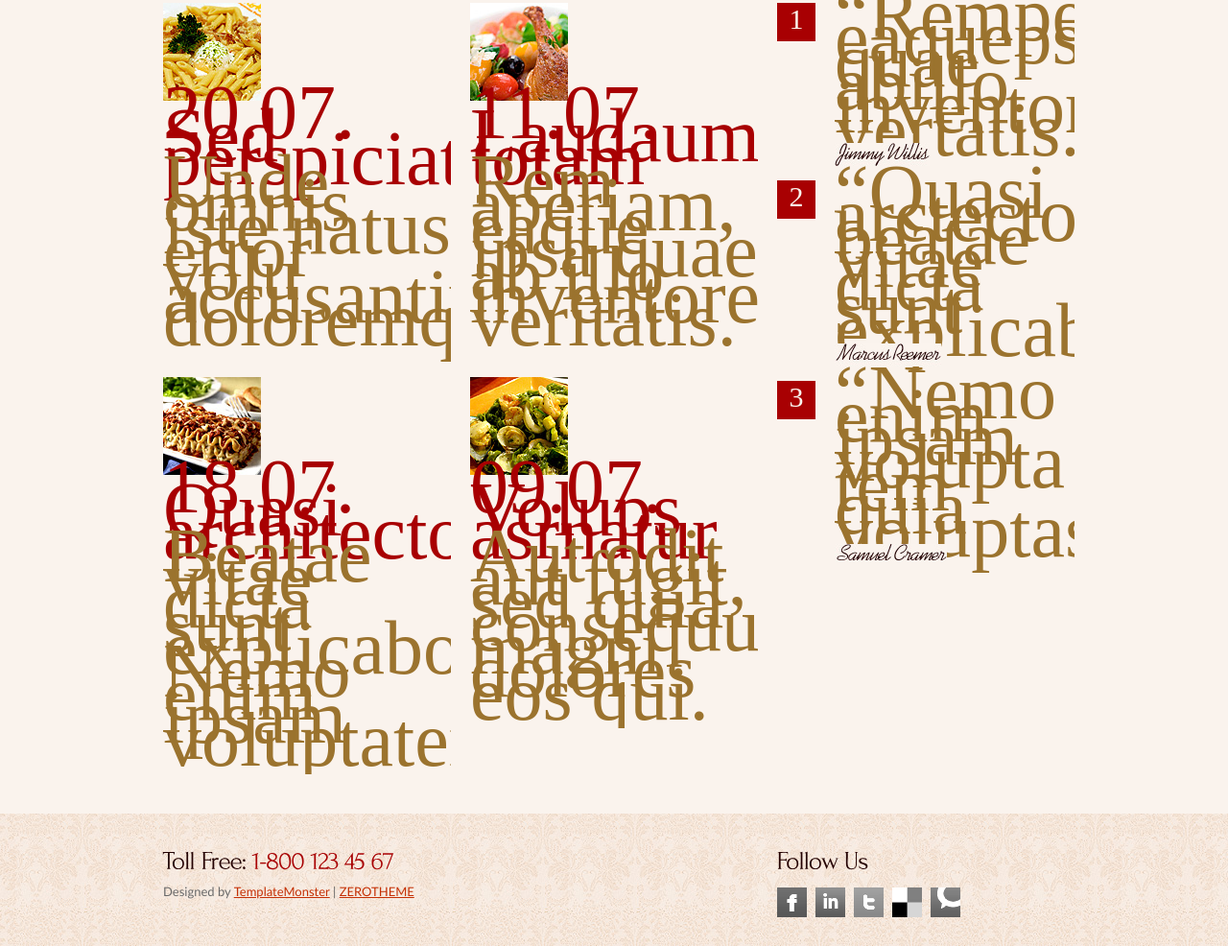
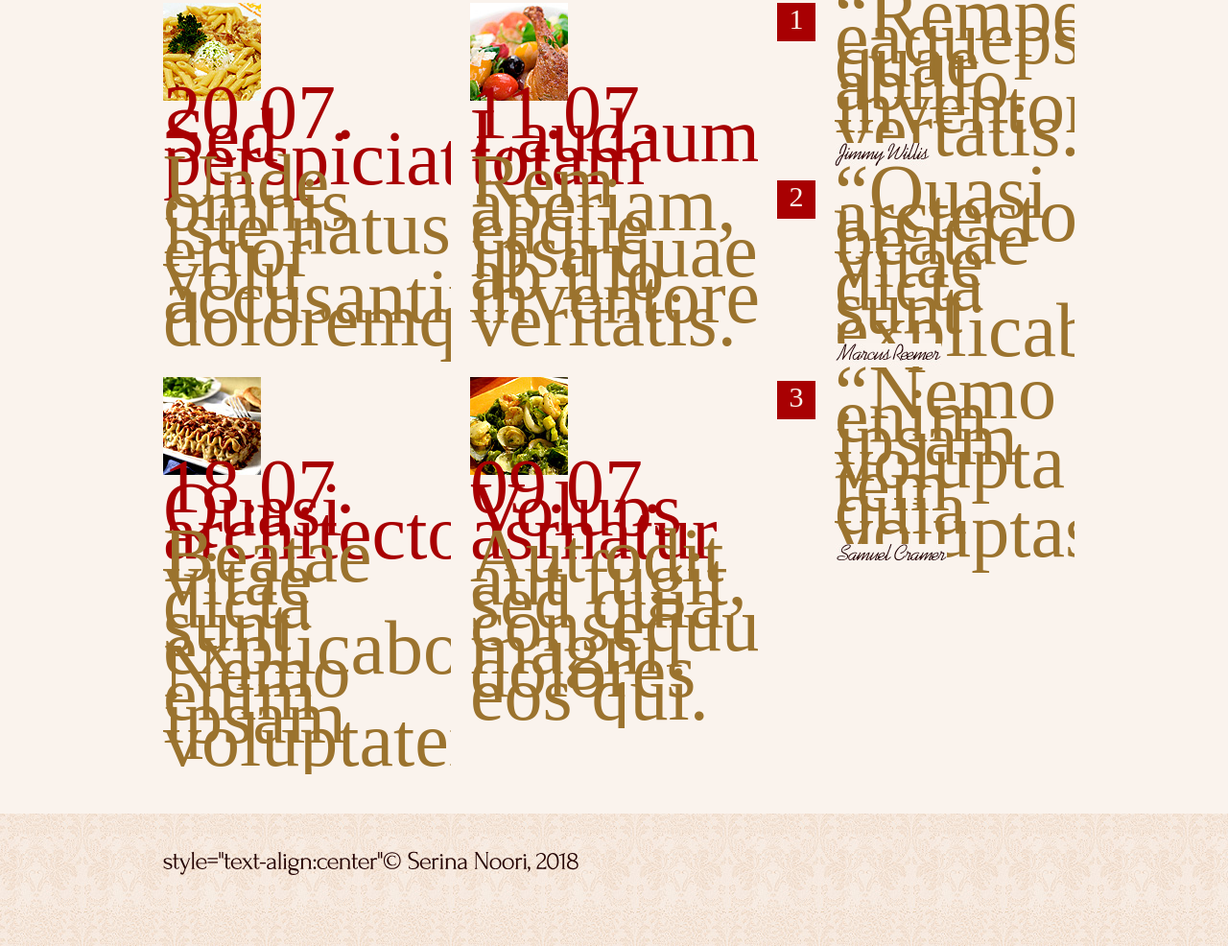
Before and after one commit to 333265072/333265072.github.io, a plain HTML site: page index.html in a window 1280 px wide. Shown: the part 1522-2508 px from the top of the page at 96% size. Drawn offline with Linux system fonts and the light colour scheme; a web font is replaced by a local one.

Commit message:
Update index.html

```diff
--- a/index.html
+++ b/index.html
@@ -236,19 +236,9 @@ body, html {
 			<footer>
 				<div class="wrapper">
 					<section class="col-2-3"><div class="wrap-col">
-						<h3>Toll Free: <span>1-800 123 45 67</span></h3>
-						Designed by <a rel="nofollow" href="http://www.TemplateMonster.com/" target="_blank">TemplateMonster</a> | <a href="https://www.zerotheme.com" title="free website templates">ZEROTHEME</a>
-					</div></section>
-					<section class="col-1-3"><div class="wrap-col">
-						<h3>Follow Us </h3>
-						<ul id="icons">
-							<li><a href="#" class="normaltip" title="Facebook"><img src="images/icon1.gif" alt=""></a></li>
-							<li><a href="#" class="normaltip" title="Linkedin"><img src="images/icon2.gif" alt=""></a></li>
-							<li><a href="#" class="normaltip" title="Twitter"><img src="images/icon3.gif" alt=""></a></li>
-							<li><a href="#" class="normaltip" title="Delicious"><img src="images/icon4.gif" alt=""></a></li>
-							<li><a href="#" class="normaltip" title="Technorati"><img src="images/icon5.gif" alt=""></a></li>
-						</ul>
-					</div></section>
+						<h3> style="text-align:center"&copy; Serina Noori, 2018</h3>
+					</section>
+
 				</div>
 				<!-- {%FOOTER_LINK} -->
 			</footer>
```
